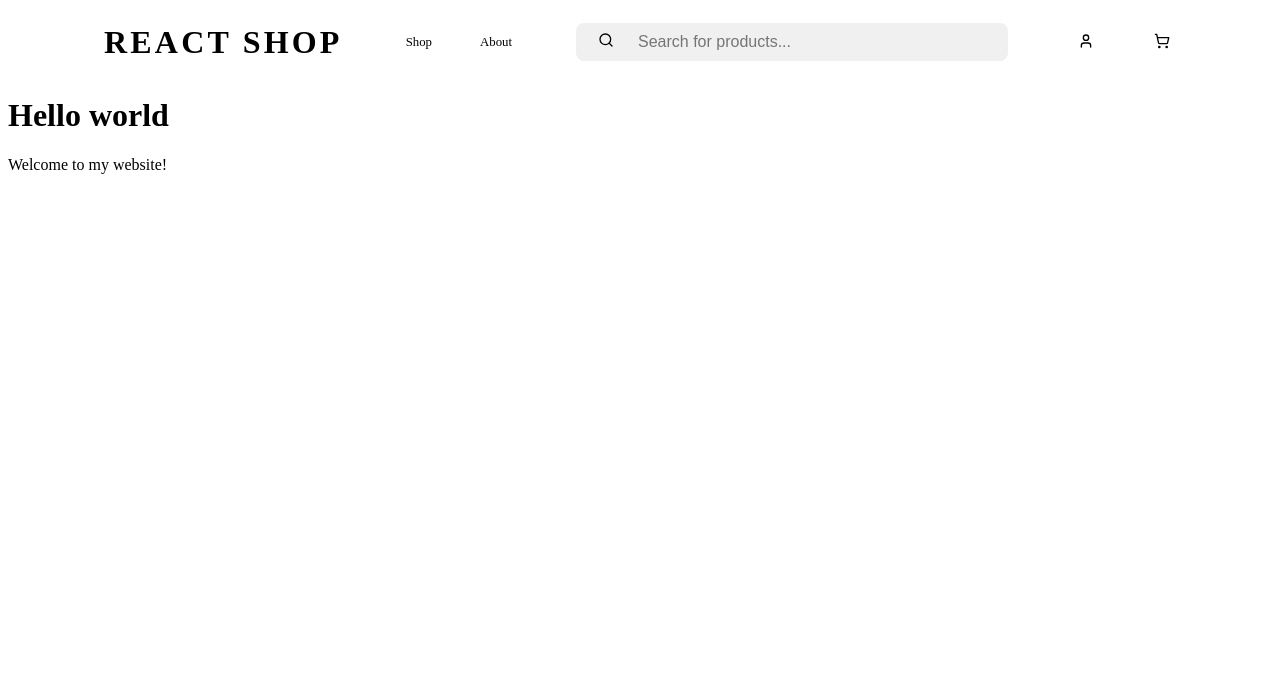
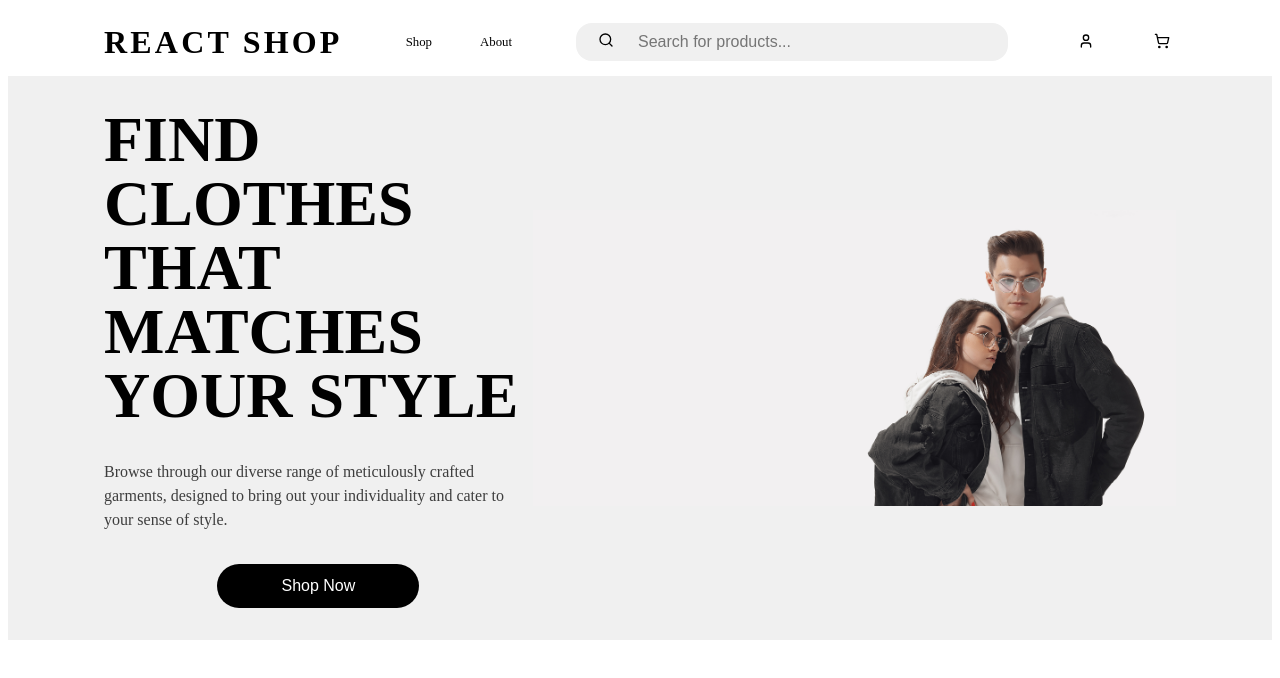
Before and after one commit to lucasshira/react-shop, a React (Vite) app: page / in a window 1280 px wide. Shown: the top 678 px of the page. Built offline with nearby package versions, Linux system fonts and the light colour scheme; the HTML template or start-up script is replaced by a standard one.

Commit message:
feat(home): add Home page layout and styles

```diff
--- a/src/components/Header.module.scss
+++ b/src/components/Header.module.scss
@@ -61,7 +61,7 @@
     align-items: center;
     justify-items: center;
     gap: 1rem;
-    border-radius: 0.5rem;
+    border-radius: 1rem;
     padding: 0.5rem 1rem;
     background-color: #f0f0f0;
     width: 400px;
@@ -102,11 +102,10 @@
       transform-origin: bottom right;
       transition: transform 0.2s ease-in-out;
     }
+  }
 
-
-    &:hover::after {
-      transform: scaleX(1);
-      transform-origin: bottom left;
-    }
+  :not(h1) > a:hover::after {
+    transform: scaleX(1);
+    transform-origin: bottom left;
   }
 }
--- /dev/null
+++ b/src/pages/Home.module.scss
@@ -0,0 +1,52 @@
+.container {
+  display: flex;
+  justify-content: space-between;
+  align-items: center;
+  padding: 2rem 6rem;
+  max-height: 663px;
+  background-color: #f0f0f0;
+
+  img {
+    flex: 1;
+    max-width: 60%;
+    width: 100%;
+    object-fit: cover;
+    object-position: center;
+  }
+}
+
+.message {
+  flex: 1;
+  max-width: 40%;
+  gap: 1rem;
+
+  h2 {
+    color: black;
+    font-weight: 900;
+    font-size: 4rem;
+    line-height: 1;
+    text-transform: uppercase;
+    margin: 0;
+  }
+
+  p {
+    color: #000000be;
+    font-size: 1rem;
+    line-height: 1.5;
+  }
+
+  button {
+    background-color: #000;
+    color: white;
+    border: none;
+    padding: 0.8rem 4rem;
+    font-size: 1rem;
+    cursor: pointer;
+    border-radius: 32px;
+  }
+
+  display: flex;
+  justify-content: center;
+  flex-direction: column;
+  align-items: center;
+}
--- a/src/pages/Home.tsx
+++ b/src/pages/Home.tsx
@@ -1,8 +1,18 @@
+import styles from "./Home.module.scss"
+import HomeImg from "../assets/home.png"
+
 export default function Home() {
   return (
-    <div>
-      <h1>Hello world</h1>
-      <p>Welcome to my website!</p>
+    <div className={styles.container}>
+
+      <div className={styles.message}>
+        <h2>Find clothes that matches your style</h2>
+        <p>Browse through our diverse range of meticulously crafted garments, designed to bring out your individuality and cater to your sense of style.</p>
+        <button>Shop Now</button>
+      </div>
+
+      <img src={HomeImg} alt="" />
+
     </div>
   )
 }
--- a/src/pages/Login.tsx
+++ b/src/pages/Login.tsx
@@ -0,0 +1,5 @@
+export default function Login() {
+  return (
+    <h1>Login</h1>
+  )
+}
```
Also changed, not shown: src/assets/home.png (added).
